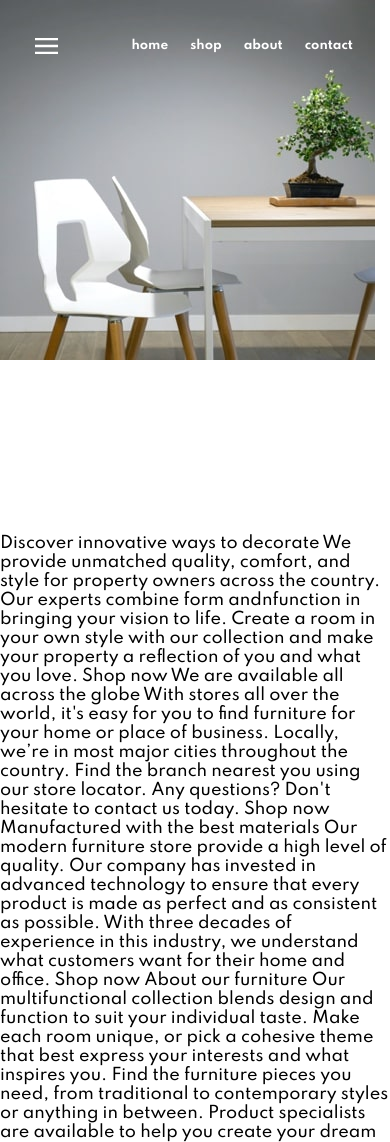
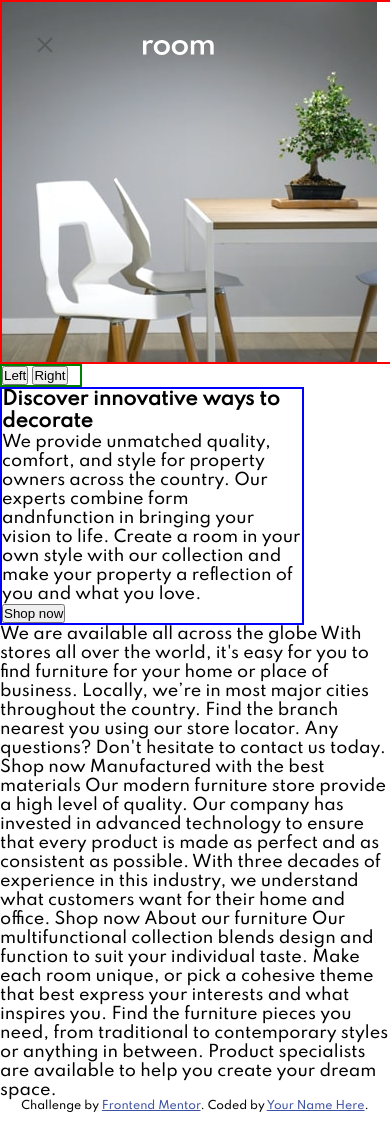
Before and after one commit to RakeshVenkat/Room-homepage, a plain HTML site: page index.html in a window 390 px wide. Shown: the top 1142 px of the page. After the commit the page ends 1113 px from the top, so only its background shows below. Drawn offline with Linux system fonts and the light colour scheme.

Commit message:
Added the script, design for carousel navigation

```diff
--- a/index.html
+++ b/index.html
@@ -15,12 +15,14 @@
     .attribution a { color: hsl(228, 45%, 44%); }
   </style>
 
+  <script src="./script.js"></script>
 </head>
 <body>
   <div class="carousel">
-    <section class="hero-img">
+    <section class="hero-img hero-img-2">
       <header>
-        <span class="logo"></span>
+        <button class="btn btn-logo"><span class="logo"></span></button>
+        <span class="logo-mobile"></span>
         <nav class="navigation">
           <ul>
             <li class="navigation-item"><a href='#'>Home</a></li>
@@ -28,11 +30,19 @@
             <li class="navigation-item"><a href='#'>About</a></li>
             <li class="navigation-item"><a href='#'>Contact</a></li>
           </ul>
-      </nav>
+        </nav>
       </header>
     </section>
-    <section class="hero-navigation">Carousel nav svgs</section>
-    <section class="hero-content">content</section>
+    <section class="hero-navigation"> <button onclick="onMenuClick('L')">Left</button> <button onclick="onMenuClick('R')">Right</button></section>
+    <section class="hero-content">
+        <h3>Discover innovative ways to decorate</h3>
+        <p>
+          We provide unmatched quality, comfort, and style for property owners across the country.
+          Our experts combine form andnfunction in bringing your vision to life. Create a room in your
+          own style with our collection and make your property a reflection of you and what you love.
+        </p>
+        <button>Shop now</button>
+    </section>
   </div>
 
 
@@ -46,13 +56,7 @@
   </figure> -->
 
 <div>
-  Discover innovative ways to decorate
 
-  We provide unmatched quality, comfort, and style for property owners across the country.
-  Our experts combine form andnfunction in bringing your vision to life. Create a room in your
-  own style with our collection and make your property a reflection of you and what you love.
-
-  Shop now
 
   We are available all across the globe
 
--- a/main.css
+++ b/main.css
@@ -25,15 +25,25 @@ body {
 .carousel {
   display: flex;
   flex-wrap: nowrap;
-  height: 534px;
 }
 
 .hero-img {
+  background-repeat: no-repeat;
   width: 60%;
-  position: absolute;
+  height: 534px;
+  border: 2px solid red;
+}
+
+.hero-img-1 {
   background-image: url(./images/desktop-image-hero-1.jpg);
-  background-repeat: no-repeat;
-  height: 534px;
+}
+
+.hero-img-2 {
+  background-image: url(./images/desktop-image-hero-2.jpg);
+}
+
+.hero-img-3 {
+  background-image: url(./images/desktop-image-hero-3.jpg);
 }
 
 .hero-img header {
@@ -45,11 +55,25 @@ body {
 .hero-navigation{
   border: 2px solid black;
   width: 20%;
+  border: 2px solid green;
 }
 
 .hero-content {
   border: 2px solid black;
   width: 300px;
+  border: 2px solid blue;
+}
+
+.btn-logo {
+  background-color: transparent;
+  border: none;
+  color: transparent;
+}
+
+.btn-logo:focus {
+  background-color: transparent;
+  border: none;
+  outline: none !important;
 }
 
 .logo {
@@ -60,6 +84,10 @@ body {
   background-image: url('./images/logo.svg');
   background-repeat: no-repeat;
   background-size: contain;
+}
+
+.logo-mobile {
+  display: none;
 }
 
 .navigation {
@@ -90,25 +118,39 @@ body {
   background-repeat: no-repeat;
   height: 534px;
 }
-/*
-.hero {
-  position: absolute;
-}
- */
 
 
 @media only screen and (max-width: 600px) {
   .carousel {
-    display: block;
+    flex-direction: column;
   }
 
   .hero-img{
     width: 100%;
-    background-image: url(./images/mobile-image-hero-1.jpg);
+    background-image: url('./images/mobile-image-hero-1.jpg');
     height: 360px;
   }
 
   .logo {
-    background-image: url('./images/icon-hamburger.svg');
+    background-image: url('./images/icon-close.svg');
   }
+
+  .logo-click {
+    background-image: url('./images/icon-close.svg');
+  }
+
+  .logo-mobile {
+    display: inline-block;
+    padding: 8px;
+    margin: 10px;
+    width: 70px;
+    background-image: url('./images/logo.svg');
+    background-repeat: no-repeat;
+    background-size: contain;
+  }
+
+  .navigation {
+    display: none;
+  }
+
 }
--- /dev/null
+++ b/script.js
@@ -0,0 +1,10 @@
+console.log('Yes, I am invoked')
+let val;
+function onMenuClick(step) {
+    if(step === 'R'){
+        val = val === undefined ? 2 : (val) % 3 + 1;
+    } else {
+        val = val === undefined ? 3 : val === 1 ? 3: Math.abs(val - 1) % 3;
+    }
+    console.log(`yet to be implemented!!${val}`)
+}
```
